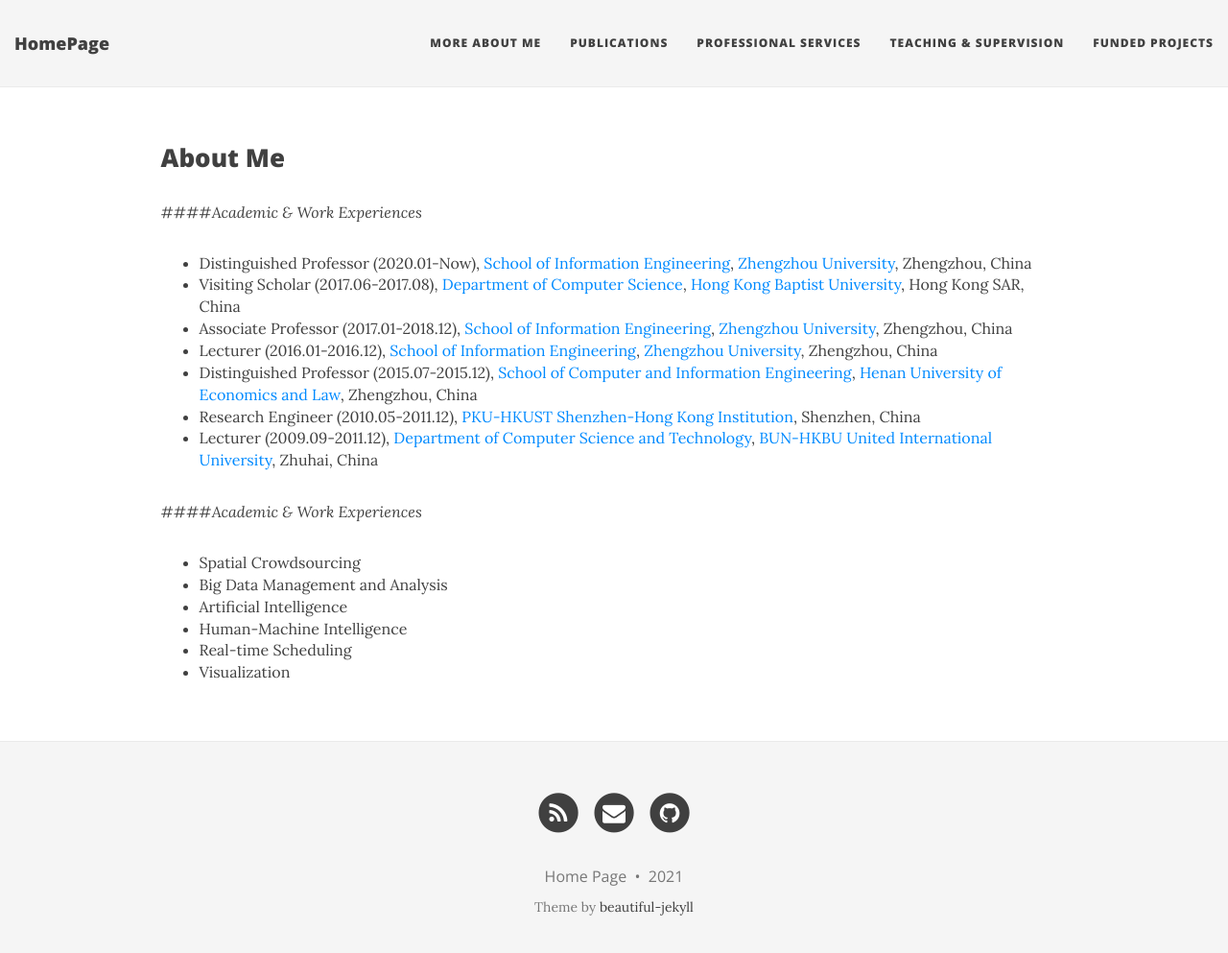
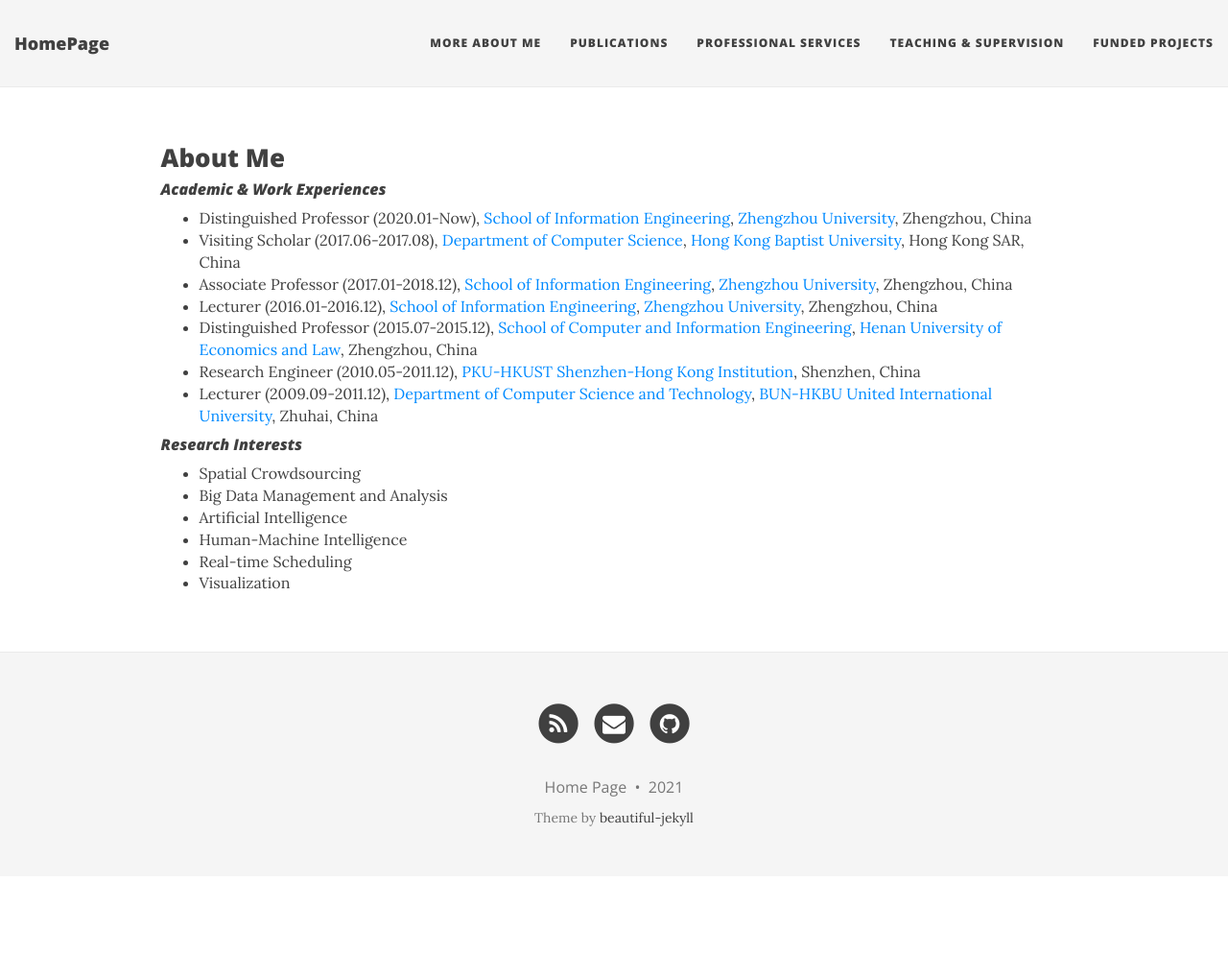
Before and after one commit to zzudb/zzudb.github.io, a Jekyll site: the page built from pages/aboutme.md, in a window 1280 px wide and 1006 px high. Shown: the top 993 px of the window at 96% size. Built offline with Jekyll 4.4.1, drawn with Linux system fonts in a browser that asks for light colours; nearby versions of some CDN libraries.

Commit message:
Update aboutme.md

```diff
--- a/pages/aboutme.md
+++ b/pages/aboutme.md
@@ -4,7 +4,7 @@ show-avatar: false
 ---
 <h2 style="text-align: left;">About Me</h2>
 
-####_Academic & Work Experiences_
+#### _Academic & Work Experiences_
 
 - Distinguished Professor (2020.01-Now), [School of Information Engineering](https://xg.zzu.edu.cn/), [Zhengzhou University](https://www.zzu.edu.cn/), Zhengzhou, China
 - Visiting Scholar (2017.06-2017.08), [Department of Computer Science](https://www.comp.hkbu.edu.hk), [Hong Kong Baptist University](https://www.hkbu.edu.hk), Hong Kong SAR, China
@@ -14,7 +14,7 @@ show-avatar: false
 - Research Engineer (2010.05-2011.12), [PKU-HKUST Shenzhen-Hong Kong Institution](http://www.ier.org.cn/), Shenzhen, China
 - Lecturer (2009.09-2011.12), [Department of Computer Science and Technology](http://comp.hkbu.edu.hk/), [BUN-HKBU United International University](http://www.hkbu.edu.hk/), Zhuhai, China
 
-####_Academic & Work Experiences_
+#### _Research Interests_
 
 - Spatial Crowdsourcing
 - Big Data Management and Analysis
```
